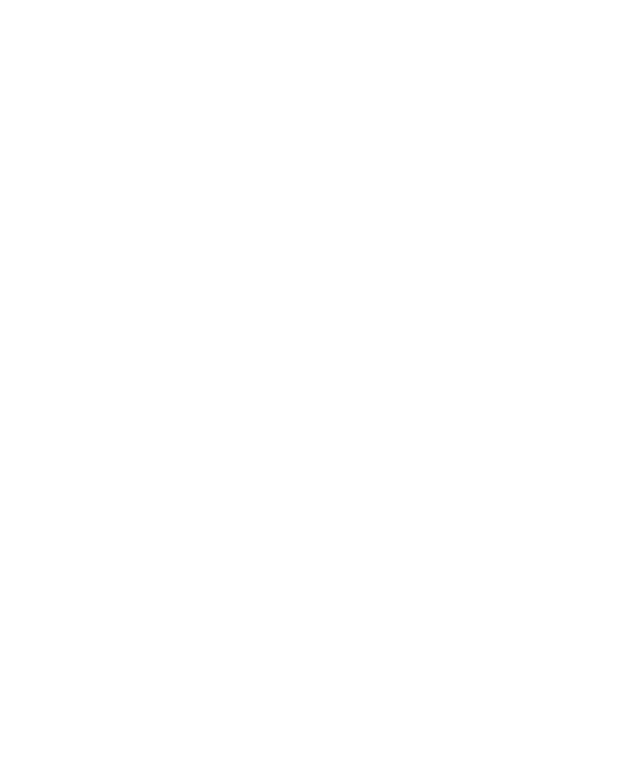
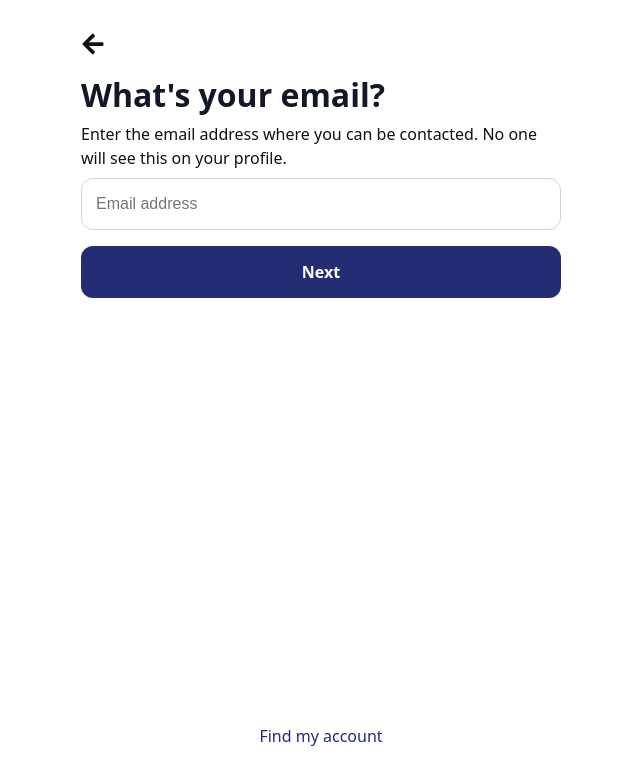
Before and after one commit to Sofiyat1/PolyNet, a React (Vite) app: page /signup/email in a window 1280 px wide. Before the commit this address had no page. Shown: the top 784 px of the page, without its empty margins (319-959 px from the left). Built offline with nearby package versions, Linux system fonts and the light colour scheme.

Commit message:
supabase second commit

```diff
--- a/src/App.jsx
+++ b/src/App.jsx
@@ -15,15 +15,16 @@ import AddPostPage from "./pages/AddPostPage";
 import PrivacyPolicy from "./pages/PrivacyPolicy";
 import AboutPage from "./pages/AboutPage";
 import IdentityGuidePage from "./pages/IdentityGuidePage";
-
+import VerifyEmail from "./pages/VerifyEmail";
 import Wrapper from "./pages/context/Wrapper";
 
-import SignUp from "./pages/Signup";
+import SignUp from "./pages/SignUp";
 import Gender from "./pages/Gender";
 import Name from "./pages/Name";
 import Birthday from "./pages/Birthday";
 import MobileNumber from "./pages/MobileNumber";
 import Password from "./pages/Password";
+import Email from "./pages/Email";
 
 function App() {
   console.log(supabase);
@@ -39,12 +40,13 @@ function App() {
         <Route path="/login" element={<Login />} />
 
         {/* Signup flow */}
-        <Route path="/signup">
+        <Route path="/signup" element={<SignUp />}>
           <Route index element={<Name />} />
           <Route path="gender" element={<Gender />} />
           <Route path="birthday" element={<Birthday />} />
+          <Route path="mobilenumber" element={<MobileNumber />} />
+          <Route path="email" element={<Email />} />
           <Route path="password" element={<Password />} />
-          <Route path="mobilenumber" element={<MobileNumber />} />
         </Route>
 
         {/* Static pages */}
@@ -62,6 +64,8 @@ function App() {
           <Route path="/addpostpage" element={<AddPostPage />} />
         </Route>
 
+        {/* verify Email */}
+        <Route path="/verify-email" element={<VerifyEmail />} />
       </Routes>
     </Wrapper>
   );
--- a/src/pages/Birthday.jsx
+++ b/src/pages/Birthday.jsx
@@ -1,9 +1,15 @@
+import { useContext } from "react";
+import { SignUpContext } from "./context/context";
+
 import { useFormik } from "formik";
 import { useNavigate } from "react-router-dom";
 import '/src/index.css';
 import * as Yup from 'yup';
 const Birthday = () => {
     const navigate = useNavigate();
+    const { signupData, setSignupData } = useContext(SignUpContext);
+    // console.log(signupData);
+
     const formik = useFormik({
         initialValues: {
             birthday: ""
@@ -12,8 +18,11 @@ const Birthday = () => {
             birthday: Yup.string().required('Select your birth date')
         }),
         onSubmit: values => {
-            console.log(values);
-            navigate("/signup/password")
+            setSignupData({
+                ...signupData,
+                birthday: values.birthday
+            })
+            navigate("/signup/mobilenumber")
         }
     })
 
@@ -40,7 +49,7 @@ const Birthday = () => {
     return (
         <div className="signup-step">
             <h1>What's your birthday?</h1>
-            <p>Choose your date of birth. You can always make this private later. <span>Why do I need to provide my birthday?</span></p>
+            <p>Choose your date of birth. You can always make this private later. </p>
             <form onSubmit={formik.handleSubmit} className="signup-form">
                 <div className="birthday-field">
                     <label htmlFor="birthday">  Birthday {age ? `(${age} years old)` : ""}
--- /dev/null
+++ b/src/pages/Email.jsx
@@ -0,0 +1,69 @@
+import { useContext } from "react";
+import { SignUpContext } from "./context/context";
+
+import { useFormik } from "formik";
+import { useNavigate } from "react-router-dom";
+import * as Yup from "yup";
+import "/src/index.css";
+
+const Email = () => {
+  const navigate = useNavigate();
+  const { signupData, setSignupData } = useContext(SignUpContext);
+
+  const formik = useFormik({
+    initialValues: {
+      email: "",
+    },
+
+    validationSchema: Yup.object({
+      email: Yup.string()
+        .email("Enter a valid email address")
+        .required("Enter your email address"),
+    }),
+
+    onSubmit: (values) => {
+      setSignupData({
+        ...signupData,
+        email: values.email
+      })
+      // Save email to context/localStorage here later
+
+      navigate("/signup/password");
+    },
+  });
+
+  return (
+    <div className="signup-step">
+      <h1>What's your email?</h1>
+
+      <p>
+        Enter the email address where you can be contacted.
+        No one will see this on your profile.
+      </p>
+
+      <form onSubmit={formik.handleSubmit} className="signup-form">
+        <input
+          type="email"
+          name="email"
+          placeholder="Email address"
+          className="signup-input"
+          value={formik.values.email}
+          onChange={formik.handleChange}
+          onBlur={formik.handleBlur}
+        />
+
+        {formik.touched.email && formik.errors.email && (
+          <p className="signup-errors">
+            {formik.errors.email}
+          </p>
+        )}
+
+        <button type="submit" className="signup-button">
+          Next
+        </button>
+      </form>
+    </div>
+  );
+};
+
+export default Email;
--- a/src/pages/Gender.jsx
+++ b/src/pages/Gender.jsx
@@ -1,9 +1,14 @@
+import { useContext } from "react";
+import { SignUpContext } from "./context/context";
 import { useFormik } from "formik";
 import { useNavigate } from "react-router-dom";
 import * as Yup from 'yup';
 import '/src/pages/Gender.css';
 const Gender = () => {
     const navigate = useNavigate();
+    const { signupData, setSignupData } = useContext(SignUpContext);
+    // console.log(signupData);
+
     const formik = useFormik({
         initialValues: {
             gender: ""
@@ -12,7 +17,10 @@ const Gender = () => {
             gender: Yup.string().required("Please select your gender")
         }),
         onSubmit: values => {
-            console.log(values);
+            setSignupData({
+                ...signupData,
+                gender: values.gender,
+            });
             navigate('/signup/birthday')
         }
     })
--- a/src/pages/MobileNumber.jsx
+++ b/src/pages/MobileNumber.jsx
@@ -1,9 +1,13 @@
+import { useContext } from "react";
+import { SignUpContext } from "./context/context";
+
 import { useFormik } from "formik";
 import { useNavigate } from "react-router-dom";
 import '/src/index.css';
 import * as Yup from 'yup';
 const MobileNumber = () => {
     const navigate = useNavigate();
+    const { signupData, setSignupData } = useContext(SignUpContext)
     const formik = useFormik({
         initialValues: {
             mobilenumber: ''
@@ -11,11 +15,18 @@ const MobileNumber = () => {
         validationSchema: Yup.object({
             mobilenumber: Yup.string()
                 .required("Enter your mobile number")
-                .matches(/^[0-9]{10,11}$/, "Enter a valid Nigerian phone number")
+                .matches(
+                    /^(0?[7-9][0-1][0-9]{8})$/,
+                    "Enter a valid Nigerian phone number"
+                )
         })
         ,
         onSubmit: values => {
-            console.log(values);
+            setSignupData({
+                ...signupData,
+                mobilenumber: values.mobilenumber
+            })
+            navigate("/signup/email");
         }
     })
     return (
@@ -26,19 +37,26 @@ const MobileNumber = () => {
                 <div className="phone-wrapper">
                     <span className="country-code">+234</span>
                     <input
-                        type="text"
+                        type="tel"
                         name="mobilenumber"
                         placeholder="8012345678"
                         value={formik.values.mobilenumber}
+                        onBlur={formik.handleBlur}
                         onChange={(e) => {
-                            const value = e.target.value.replace(/[^0-9]/g, "");
+                            const value = e.target.value.replace(/\D/g, "")
+                                .slice(0, 11);
                             formik.setFieldValue("mobilenumber", value);
                         }}
                     />
+
                 </div>
-                <p className="mobile-note">
-                    You may receive SMS notifications from us.
-                </p>
+                {formik.touched.mobilenumber &&
+                    formik.errors.mobilenumber && (
+                        <p className="mobile-error">
+                            {formik.errors.mobilenumber}
+                        </p>
+                    )}
+
                 <button type="submit" className="signup-button">Next</button>
             </form>
         </div>
--- a/src/pages/Name.jsx
+++ b/src/pages/Name.jsx
@@ -1,3 +1,6 @@
+import { useContext } from "react";
+import { SignUpContext } from "./context/context";
+
 import { useFormik } from "formik";
 import { useNavigate } from "react-router-dom";
 import * as Yup from 'yup';
@@ -5,6 +8,9 @@ import '/src/index.css';
 
 const Name = () => {
     const navigate = useNavigate();
+    const { signupData, setSignupData } = useContext(SignUpContext);
+    // console.log(signupData);
+
     let formik = useFormik({
         initialValues: {
             firstname: '',
@@ -14,9 +20,14 @@ const Name = () => {
             firstname: Yup.string().min(4, "First name must be at least 4 characters").required("Enter your firstname"),
             lastname: Yup.string().required("Enter your lastname").min(4, "Last name must be at least 4 characters")
         }),
-        onSubmit: value => {
-            console.log(value);
-            navigate('/signup/gender')
+        onSubmit: (values) => {
+            setSignupData({
+                ...signupData,
+                firstname: values.firstname,
+                lastname: values.lastname,
+            });
+
+            navigate("/signup/gender");
         }
     })
 
--- a/src/pages/Password.jsx
+++ b/src/pages/Password.jsx
@@ -1,3 +1,8 @@
+import { supabase } from "../lib/supabase";
+
+import { useContext } from "react";
+import { SignUpContext } from "./context/context";
+
 import { useFormik } from "formik";
 import { useNavigate } from "react-router-dom";
 import { FaEye, FaEyeSlash } from "react-icons/fa";
@@ -6,26 +11,77 @@ import '/src/pages/Password.css';
 import * as Yup from 'yup';
 const Password = () => {
     const [showPassword, setShowPassword] = useState(false);
+    const { signupData, setSignupData } = useContext(SignUpContext);
+
     const navigate = useNavigate();
     const formik = useFormik({
         initialValues: {
             password: ''
         },
         validationSchema: Yup.object({
-            password: Yup.string().required('Password is required').min(6, "Password must be at least 6 characters long")
-                .matches(/[a-zA-Z]/, "Password must include at least one letter")
-                .matches(/[0-9!@#$%^&*]/, "Password must include at least one number or special character")
+            password: Yup.string()
+                .required("Password is required")
+                .min(6, "Password must be at least 6 characters long")
+                .matches(/[A-Za-z]/, "Password must contain at least one letter")
+                .matches(/[0-9]/, "Password must contain at least one number")
         }),
-        onSubmit: values => {
-            console.log(values);
-            navigate("/signup/mobilenumber");
+        onSubmit: async (values) => {
+            const finalData = {
+                ...signupData,
+                password: values.password,
+            };
+
+            setSignupData(finalData);
+
+            // console.log(finalData);
+
+            const { data, error } = await supabase.auth.signUp({
+                email: finalData.email,
+                password: finalData.password,
+            });
+
+            if (error) {
+                console.log(error.message);
+                return;
+            }
+
+            const user = data?.user;
+
+            if (!user) {
+                console.log("User was not created");
+                return;
+            }
+
+
+            const userId = user.id;
+
+            const { error: profileError } =
+                await supabase
+                    .from("Profiles")
+                    .insert({
+                        id: userId,
+                        firstname: finalData.firstname,
+                        lastname: finalData.lastname,
+                        gender: finalData.gender,
+                        birthday: finalData.birthday,
+                        mobilenumber: finalData.mobilenumber,
+                    });
+
+            if (profileError) {
+                console.log("Profile Error:", profileError.message);
+                return;
+            }
+
+            console.log("User created:", data);
+
+            navigate("/verify-email");
         }
     })
     return (
         <div className="password-page">
             <h1>Create a password</h1>
             <p>
-                Create a password with at least 6 letters or numbers. It should be something others can't guess.
+                Create a password with at least 6 letters or numbers, including a letter and a number.
             </p>
             <form onSubmit={formik.handleSubmit} className="password-form">
                 <div className="password-field">
@@ -37,7 +93,9 @@ const Password = () => {
                             id="password"
                             onBlur={formik.handleBlur}
                             onChange={formik.handleChange}
-                            value={formik.values.password} className="signup-input"
+                            value={formik.values.password}
+                            className="signup-input"
+                            placeholder="Password"
                         />
                         <span
                             className="eye-icon"
@@ -58,7 +116,7 @@ const Password = () => {
                     </label>
                 </div>
 
-                <button type="submit" className="signup-button">Next</button>
+                <button type="submit" className="signup-button">Sign Up</button>
             </form>
         </div>
     )
--- /dev/null
+++ b/src/pages/VerifyEmail.jsx
@@ -0,0 +1,18 @@
+const VerifyEmail = () => {
+  return (
+    <div className="signup-step">
+      <h1>Verify your email</h1>
+
+      <p>
+        We've sent a verification link to your email address.
+        Please check your inbox and click the link to activate your account.
+      </p>
+
+      <p>
+        If you don't see it, check your spam folder.
+      </p>
+    </div>
+  );
+};
+
+export default VerifyEmail;
--- a/src/pages/context/Wrapper.jsx
+++ b/src/pages/context/Wrapper.jsx
@@ -1,18 +1,29 @@
 import { useState } from "react";
-import { FirstContext } from "./context";
+import { FirstContext, SignUpContext } from "./context";
 
 const Wrapper = ({ children }) => {
     let [showPassword, setShowPassword] = useState(false);
+    const [signupData, setSignupData] = useState({
+        firstname: "",
+        lastname: "",
+        gender: "",
+        birthday: "",
+        mobilenumber: "",
+        email: "",
+    });
     const togglePasswordVisibility = () => {
         setShowPassword(!showPassword);
     };
 
 
     return (
-        <FirstContext.Provider value={{ showPassword, togglePasswordVisibility }}>
-            <div>
+        <FirstContext.Provider
+            value={{
+                showPassword, togglePasswordVisibility
+            }}>
+            <SignUpContext.Provider value={{signupData,setSignupData}}>
                 {children}
-            </div>
+            </SignUpContext.Provider>
         </FirstContext.Provider>
     )
 }
```
Also changed, not shown: src/index.css (+11 -0 lines), 1 other file (tests, documents, lock files or other folders).
